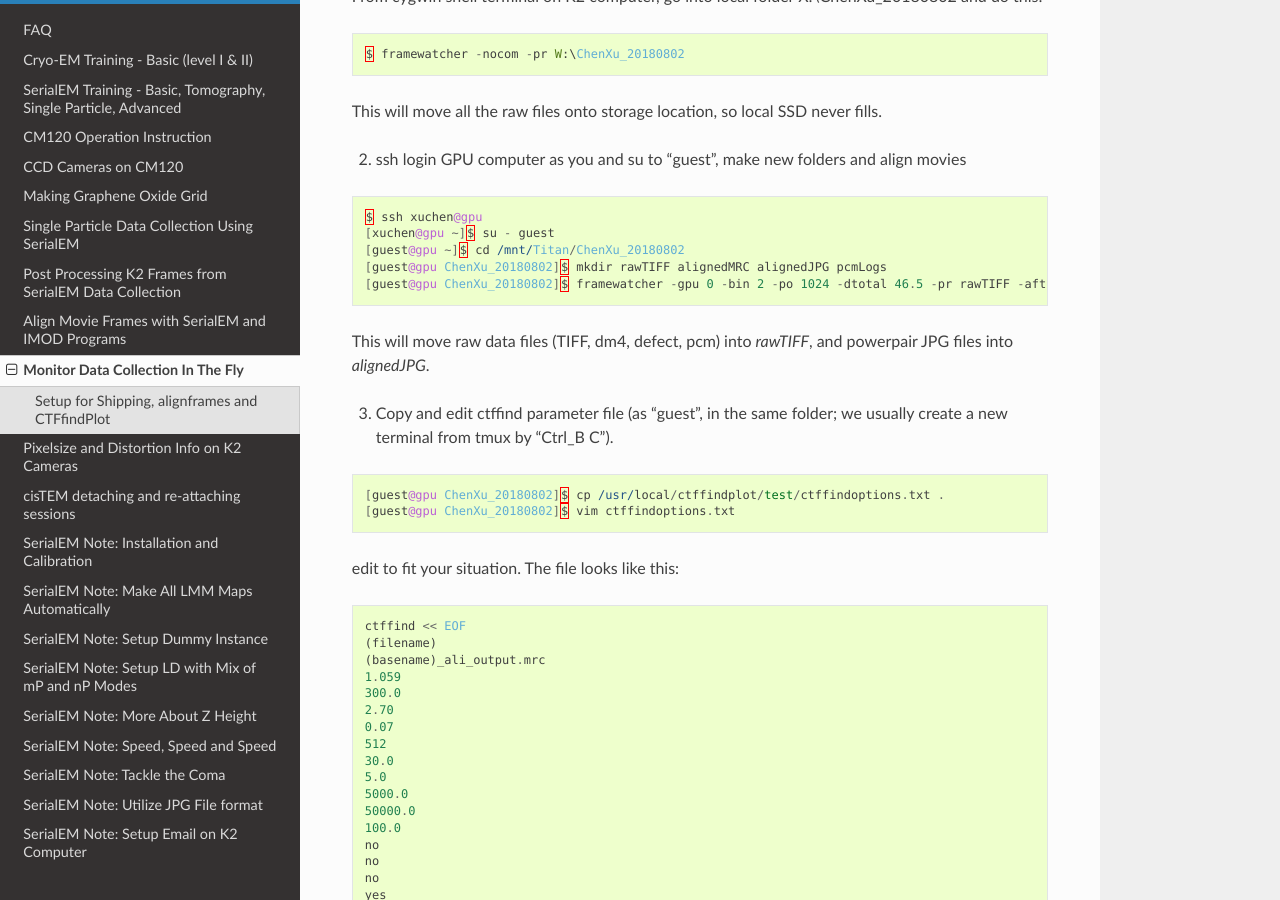
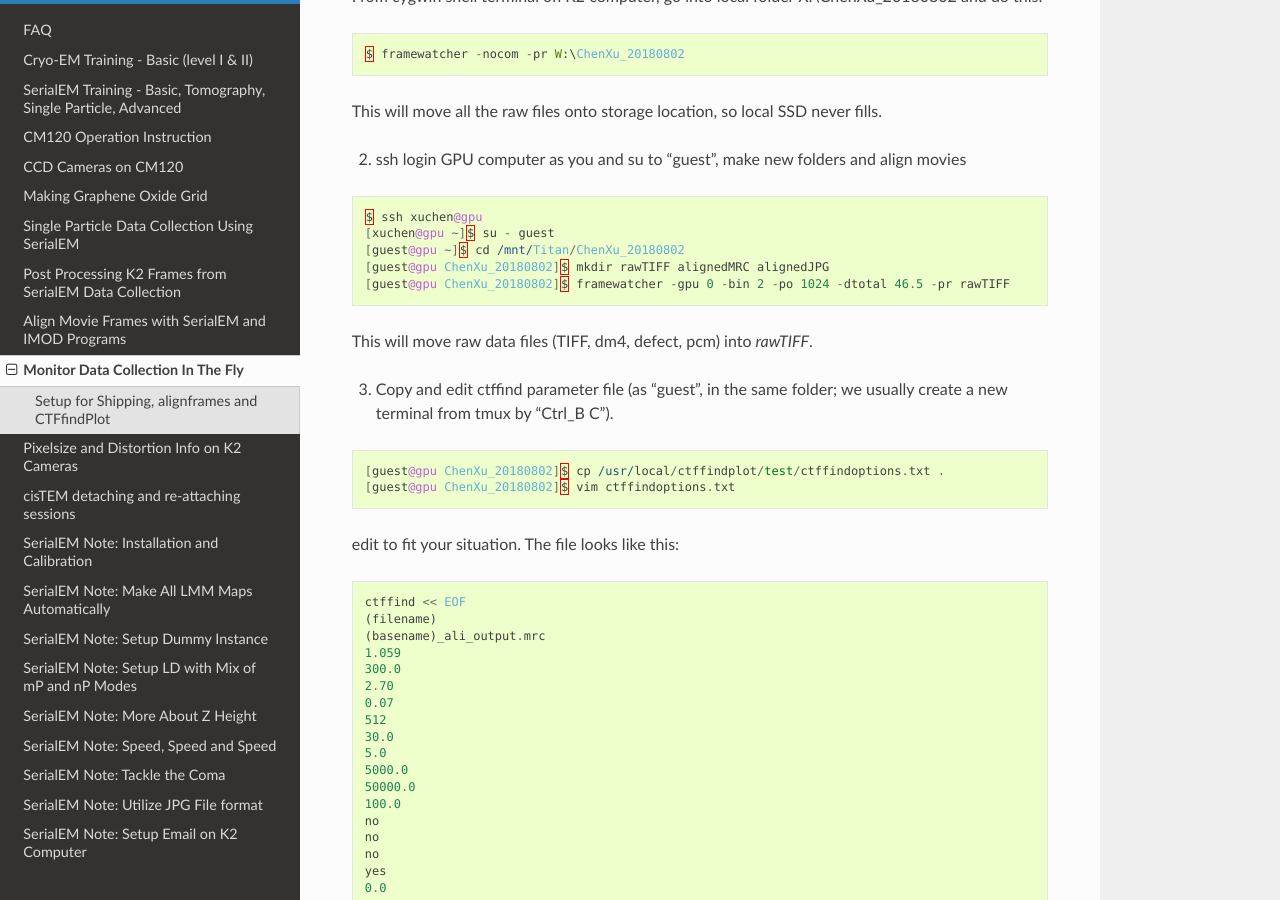
Before and after one commit to xuchen66/sphinx-emdocs, a Sphinx documentation site: the page built from source/monitor-data-collection-in-the-fly.rst, in a window 1280 px wide and 900 px high, scrolled down 863 px. Built offline with Sphinx 7.4.7 and the Read the Docs theme 2.0.0, drawn with Linux system fonts in a browser that asks for light colours; pages that are not in the unit, such as notebooks, are missing from menus.

Commit message:
Update monitor-data-collection-in-the-fly.rst

```diff
--- a/source/monitor-data-collection-in-the-fly.rst
+++ b/source/monitor-data-collection-in-the-fly.rst
@@ -46,10 +46,10 @@ This will move all the raw files onto storage location, so local SSD never fills
    $ ssh xuchen@gpu
    [xuchen@gpu ~]$ su - guest
    [guest@gpu ~]$ cd /mnt/Titan/ChenXu_20180802
-   [guest@gpu ChenXu_20180802]$ mkdir rawTIFF alignedMRC alignedJPG pcmLogs
-   [guest@gpu ChenXu_20180802]$ framewatcher -gpu 0 -bin 2 -po 1024 -dtotal 46.5 -pr rawTIFF -after 'mv %{rootName}_powpair.jpg alignedJPG; mv %{rootName}.log pcmLogs'
+   [guest@gpu ChenXu_20180802]$ mkdir rawTIFF alignedMRC alignedJPG
+   [guest@gpu ChenXu_20180802]$ framewatcher -gpu 0 -bin 2 -po 1024 -dtotal 46.5 -pr rawTIFF
 
-This will move raw data files (TIFF, dm4, defect, pcm) into *rawTIFF*, and powerpair JPG files into *alignedJPG*.
+This will move raw data files (TIFF, dm4, defect, pcm) into *rawTIFF*.
 
 3. Copy and edit ctffind parameter file (as "guest", in the same folder; we usually create a new terminal from tmux by "Ctrl_B C").
 
```
